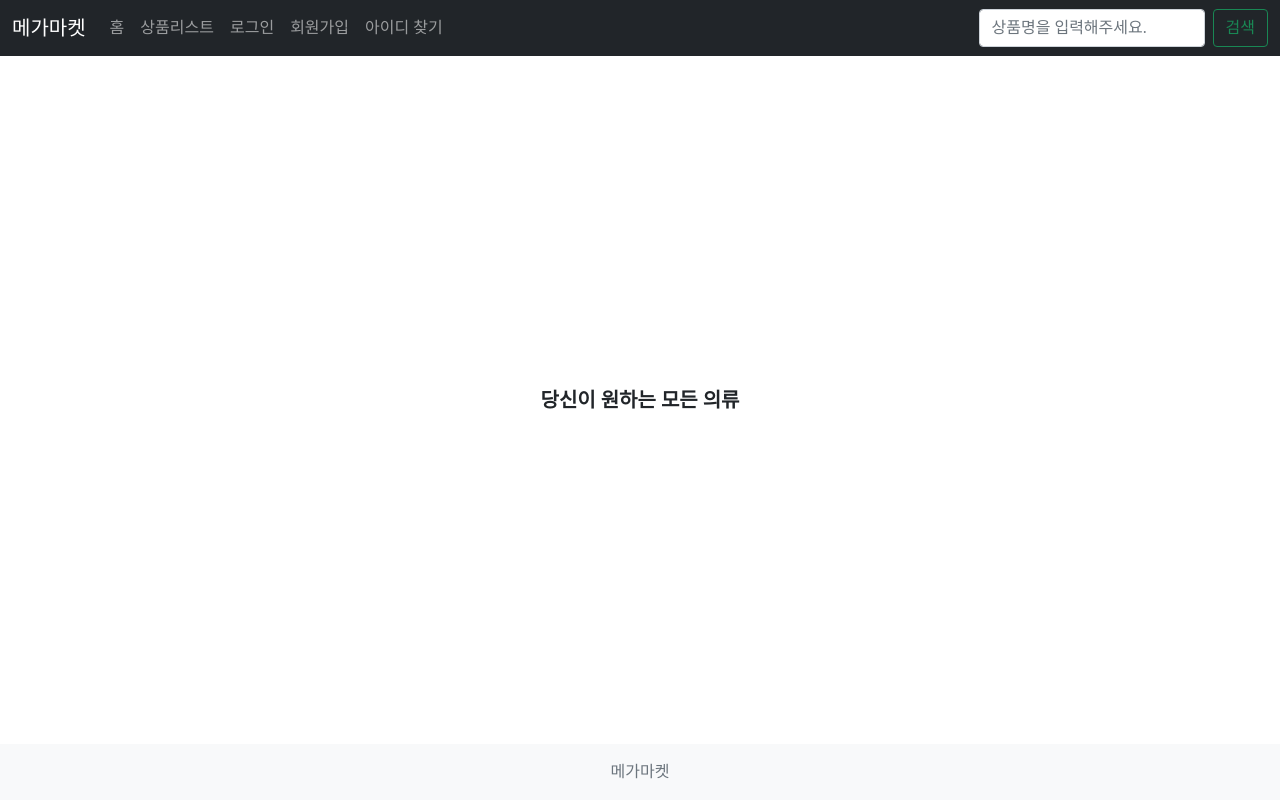
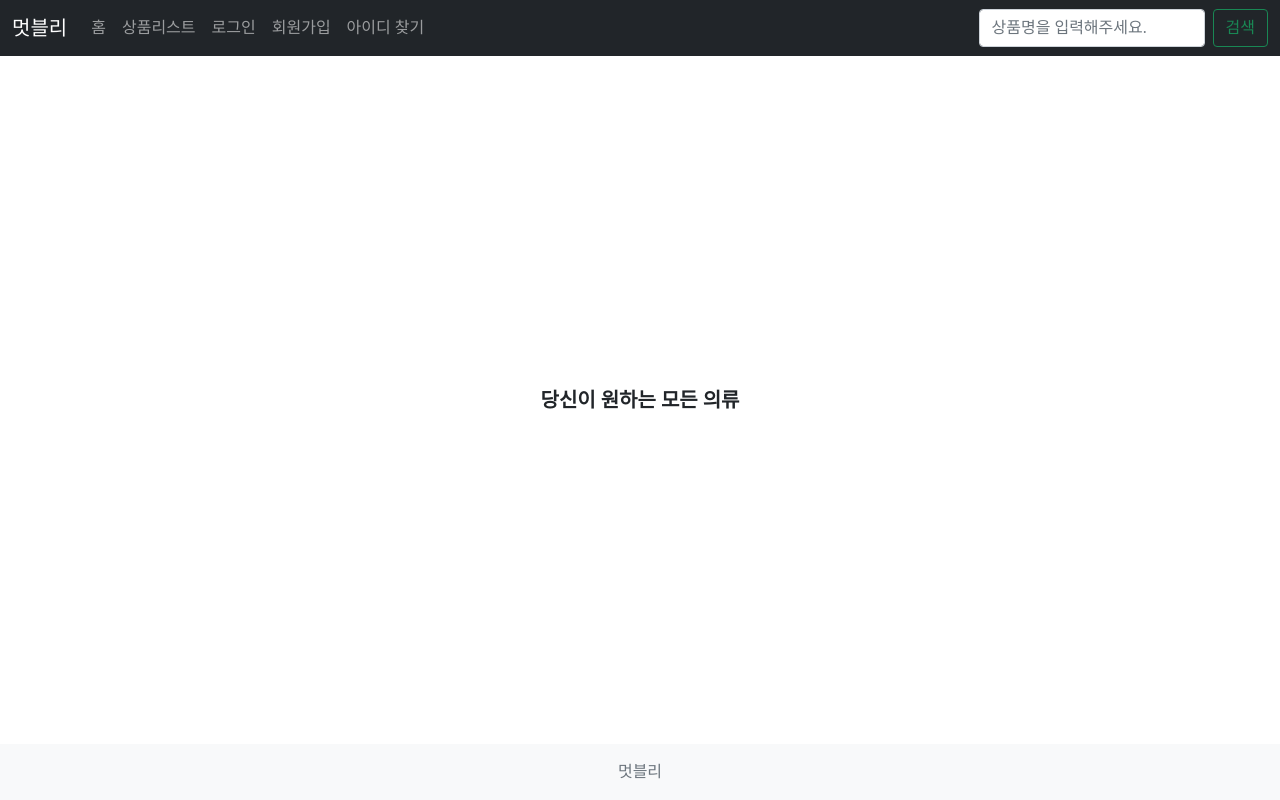
Before and after one commit to yhw0536/mega_market_project, a Django app: page / in a window 1280 px wide. Run offline with Django 3.2, Linux system fonts and the light colour scheme; parts of the project's set-up code (start-up, migrations or seed data) failed here and were passed over; some libraries are stand-ins or nearby versions; some web fonts are replaced.

Commit message:
쇼핑몰 이름 변경

```diff
--- a/base/templates/layout.html
+++ b/base/templates/layout.html
@@ -7,7 +7,7 @@
     <meta name="viewport"
           content="width=device-width, user-scalable=no, initial-scale=1.0, maximum-scale=1.0, minimum-scale=1.0">
     <meta http-equiv="X-UA-Compatible" content="ie=edge">
-    <title>메가쇼핑몰</title>
+    <title>멋블리</title>
 
     <script src="https://cdnjs.cloudflare.com/ajax/libs/jquery/3.6.0/jquery.min.js"></script>
 
@@ -33,7 +33,7 @@
     <!-- Fixed navbar -->
     <nav class="navbar navbar-expand-md navbar-dark fixed-top bg-dark">
         <div class="container-fluid">
-            <a class="navbar-brand" href="{% url 'main' %}">메가마켓</a>
+            <a class="navbar-brand" href="{% url 'main' %}">멋블리</a>
             <button class="navbar-toggler" type="button" data-bs-toggle="collapse" data-bs-target="#navbarCollapse"
                     aria-controls="navbarCollapse" aria-expanded="false" aria-label="Toggle navigation">
                 <span class="navbar-toggler-icon"></span>
@@ -78,7 +78,7 @@
 
 <footer class="footer py-3 bg-light">
     <div class="container t-text-center">
-        <span class="text-muted">메가마켓</span>
+        <span class="text-muted">멋블리</span>
     </div>
 </footer>
 
```
